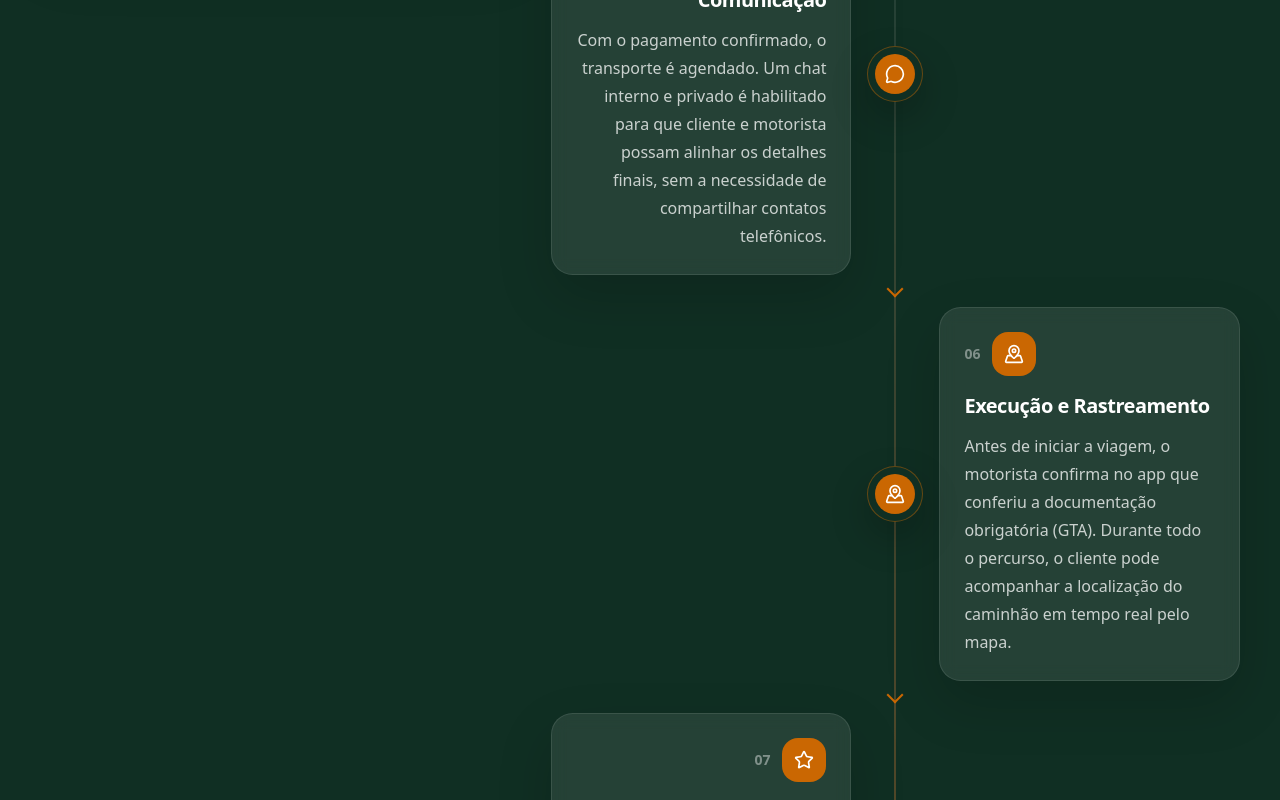
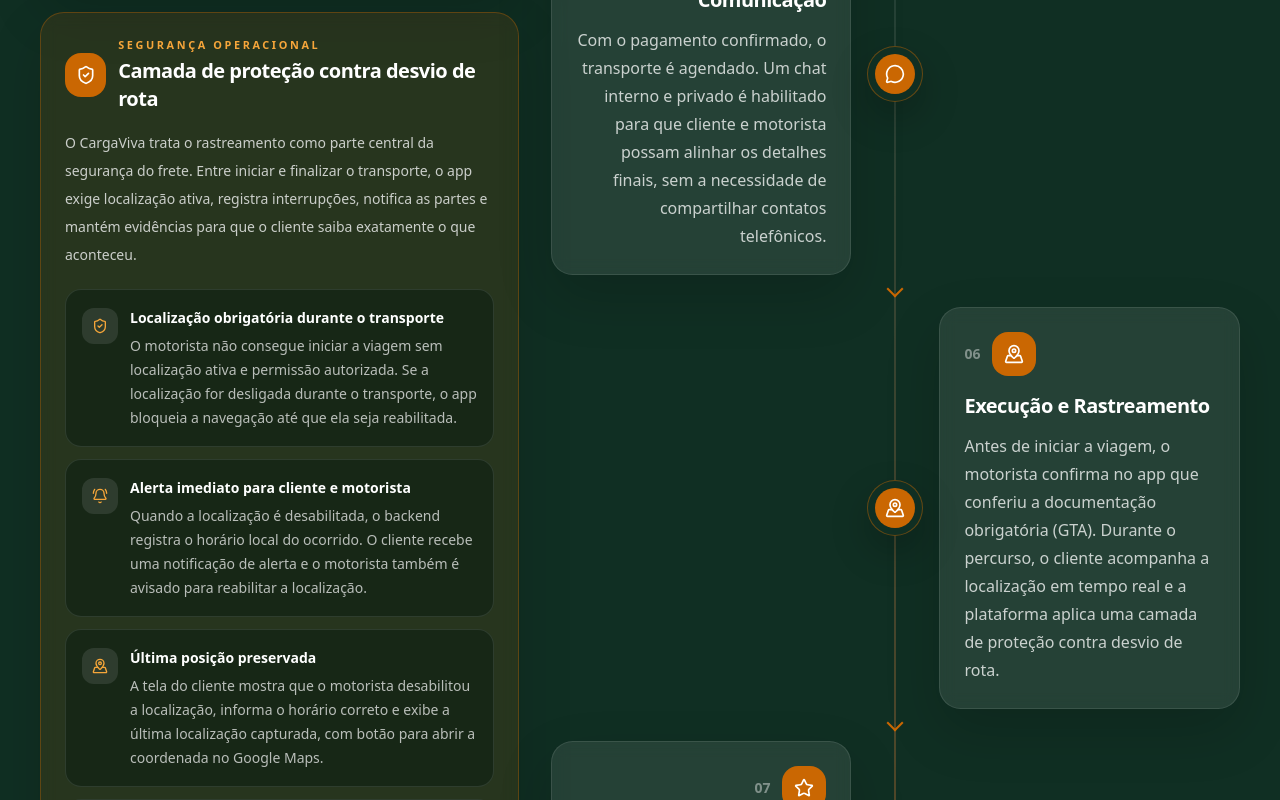
Before and after one commit to arthurkelmcgpt-sketch/akelm-site, a Next.js app: page /cargaviva/apresentacao in a window 1280 px wide. Shown: the part 3060-3860 px from the top of the page. Built offline with nearby package versions, Linux system fonts and the light colour scheme; no server answers.

Commit message:
adição de acesso antecipado e camada de prot contra desvio de rota

```diff
--- a/app/cargaviva/apresentação/page.tsx
+++ b/app/cargaviva/apresentação/page.tsx
@@ -3,6 +3,7 @@ import Image from "next/image";
 import {
   Banknote,
   BarChart3,
+  BellRing,
   ClipboardCheck,
   CircleCheck,
   History,
@@ -17,6 +18,7 @@ import {
   MessageCircle,
   Phone,
   Mic2,
+  Navigation,
   Network,
   Radio,
   Route,
@@ -80,7 +82,7 @@ const flow = [
     icon: MapPinned,
     title: "Execução e Rastreamento",
     description:
-      "Antes de iniciar a viagem, o motorista confirma no app que conferiu a documentação obrigatória (GTA). Durante todo o percurso, o cliente pode acompanhar a localização do caminhão em tempo real pelo mapa.",
+      "Antes de iniciar a viagem, o motorista confirma no app que conferiu a documentação obrigatória (GTA). Durante o percurso, o cliente acompanha a localização em tempo real e a plataforma aplica uma camada de proteção contra desvio de rota.",
   },
   {
     icon: Star,
@@ -110,7 +112,7 @@ const differentials = [
   {
     title: "Rastreamento ao Vivo",
     description:
-      "Transparência total para o cliente, que pode acompanhar sua carga durante toda a viagem.",
+      "Transparência total para o cliente, que pode acompanhar sua carga durante toda a viagem, receber alertas se a localização for desabilitada e abrir a última coordenada capturada no Google Maps.",
   },
   {
     title: "Histórico de Parceria",
@@ -126,6 +128,33 @@ const differentials = [
     title: "Pagamento Automatizado",
     description:
       "A integração com o Asaas para cobranças via Pix automatiza a identificação dos pagamentos, tornando o processo mais rápido e menos suscetível a erros.",
+  },
+] as const;
+
+const routeProtectionFeatures = [
+  {
+    icon: ShieldCheck,
+    title: "Localização obrigatória durante o transporte",
+    description:
+      "O motorista não consegue iniciar a viagem sem localização ativa e permissão autorizada. Se a localização for desligada durante o transporte, o app bloqueia a navegação até que ela seja reabilitada.",
+  },
+  {
+    icon: BellRing,
+    title: "Alerta imediato para cliente e motorista",
+    description:
+      "Quando a localização é desabilitada, o backend registra o horário local do ocorrido. O cliente recebe uma notificação de alerta e o motorista também é avisado para reabilitar a localização.",
+  },
+  {
+    icon: MapPinned,
+    title: "Última posição preservada",
+    description:
+      "A tela do cliente mostra que o motorista desabilitou a localização, informa o horário correto e exibe a última localização capturada, com botão para abrir a coordenada no Google Maps.",
+  },
+  {
+    icon: Navigation,
+    title: "Finalização com raio de segurança",
+    description:
+      "O motorista só consegue finalizar o transporte se estiver dentro de 500 metros do destino marcado pelo cliente. Fora desse raio, o app explica o bloqueio e orienta acionar o suporte se a descarga tiver ocorrido no local correto.",
   },
 ] as const;
 
@@ -473,6 +502,57 @@ export default function CargaVivaPresentationPage() {
                         </p>
                       </article>
                     ))}
+                  </div>
+                </div>
+
+                <div className="mt-5 rounded-[1.5rem] border border-[#CA6702]/35 bg-[#CA6702]/12 p-5 shadow-[0_22px_55px_rgba(0,0,0,0.14)] backdrop-blur sm:p-6">
+                  <div className="flex items-center gap-3">
+                    <span className="flex h-11 w-11 items-center justify-center rounded-2xl bg-[#CA6702] text-white">
+                      <ShieldCheck className="h-5 w-5" />
+                    </span>
+                    <div>
+                      <p className="text-[0.68rem] font-semibold uppercase tracking-[0.24em] text-[#f6a63a]">
+                        Segurança operacional
+                      </p>
+                      <h3 className="mt-1 text-xl font-semibold tracking-tight">
+                        Camada de proteção contra desvio de rota
+                      </h3>
+                    </div>
+                  </div>
+
+                  <p className="mt-4 text-sm leading-7 text-white/76">
+                    O CargaViva trata o rastreamento como parte central da
+                    segurança do frete. Entre iniciar e finalizar o transporte,
+                    o app exige localização ativa, registra interrupções,
+                    notifica as partes e mantém evidências para que o cliente
+                    saiba exatamente o que aconteceu.
+                  </p>
+
+                  <div className="mt-5 grid gap-3">
+                    {routeProtectionFeatures.map((feature) => {
+                      const Icon = feature.icon;
+
+                      return (
+                        <article
+                          key={feature.title}
+                          className="rounded-[1rem] border border-white/10 bg-[#03170d]/42 p-4"
+                        >
+                          <div className="flex items-start gap-3">
+                            <span className="mt-0.5 flex h-9 w-9 shrink-0 items-center justify-center rounded-xl bg-white/10 text-[#f6a63a]">
+                              <Icon className="h-4 w-4" />
+                            </span>
+                            <div>
+                              <h4 className="text-sm font-semibold leading-6 text-white">
+                                {feature.title}
+                              </h4>
+                              <p className="mt-1 text-sm leading-6 text-white/70">
+                                {feature.description}
+                              </p>
+                            </div>
+                          </div>
+                        </article>
+                      );
+                    })}
                   </div>
                 </div>
               </div>
--- a/app/cargaviva/page.tsx
+++ b/app/cargaviva/page.tsx
@@ -13,6 +13,12 @@ const buildWhatsAppLink = () => {
     "Olá, quero saber mais sobre o lançamento do CargaViva Fretes.";
 
   return `https://wa.me/55999171727?text=${encodeURIComponent(message)}`;
+};
+
+const buildEarlyAccessWhatsAppLink = () => {
+  const message = "Desejo ter o acesso antecipado ao CargaViva Fretes";
+
+  return `https://wa.me/5555999171727?text=${encodeURIComponent(message)}`;
 };
 
 type PreviewBox = {
@@ -248,6 +254,16 @@ export default function CargaVivaPage() {
 
               <div className="mt-6 flex flex-wrap gap-3">
                 <a
+                  className="inline-flex w-full items-center justify-center rounded-[1rem] bg-gradient-to-r from-[#CA6702] to-[#f59e0b] px-6 py-4 text-center text-sm font-bold uppercase tracking-[0.12em] text-white shadow-[0_22px_45px_rgba(202,103,2,0.34)] transition hover:-translate-y-0.5 hover:shadow-[0_26px_55px_rgba(202,103,2,0.42)] sm:text-base"
+                  href={buildEarlyAccessWhatsAppLink()}
+                  rel="noreferrer"
+                  target="_blank"
+                >
+                  O aplicativo já está disponível por acesso antecipado,
+                  solicite acesso e saia na frente
+                </a>
+
+                <a
                   className="inline-flex items-center justify-center rounded-full bg-[#1B4332] px-5 py-3 text-sm font-semibold text-white transition hover:bg-[#24533f]"
                   href={buildWhatsAppLink()}
                   rel="noreferrer"
```
